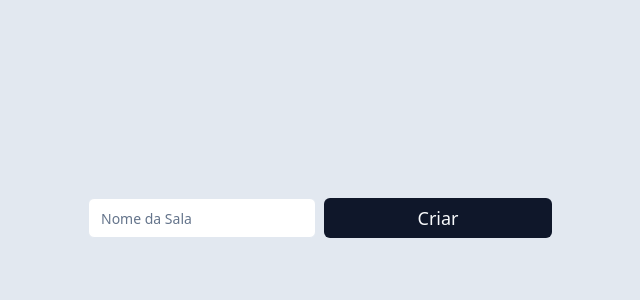
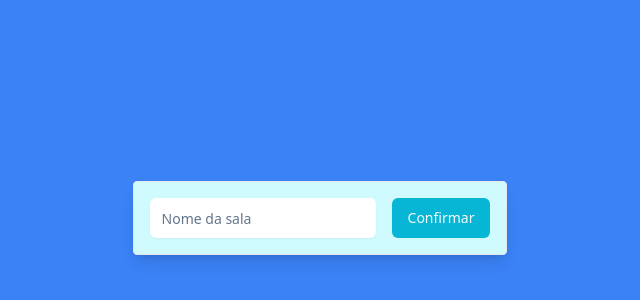
Before and after one commit to hi-im-yan/bingo-app-frontend, a Next.js app: page /create-game in a window 1280 px wide. Shown: the part 182-482 px from the top of the page, without its empty margins (320-960 px from the left). Built offline with nearby package versions, Linux system fonts and the light colour scheme.

Commit message:
feat: create-game layout

```diff
--- a/app/create-game/page.tsx
+++ b/app/create-game/page.tsx
@@ -20,19 +20,18 @@ export default function ProfileForm() {
       }
 
     return (
-        <div className="flex items-center justify-center h-screen">
-          <form className="grid grid-cols-2 gap-2 content-center" onSubmit={onsubmit}>
-            <Input
-                type="text"
-                placeholder="Nome da Sala"
-            />
-            <Button
-              type="submit"
-              className="text-lg"
-            >
-              Criar
-            </Button>
-          </form>
-        </div>
+        <>
+          <div className="flex justify-between h-screen items-center">
+            <div className="flex flex-row m-auto p-4 shadow-lg border rounded bg-cyan-100">
+              <Input
+                className="border-1 mr-4 hover:border-slate-700 shadow-sm focus:border-cyan-500"
+                placeholder="Nome da sala"
+              />
+              <Button className="bg-cyan-500">
+                Confirmar
+              </Button>
+            </div>
+          </div>
+        </>
       );
 }
--- a/app/layout.tsx
+++ b/app/layout.tsx
@@ -16,7 +16,7 @@ export default function RootLayout({
 }>) {
   return (
     <html lang="en">
-      <body className="bg-slate-200">{children}</body>
+      <body className="bg-blue-500">{children}</body>
     </html>
   );
 }
```
